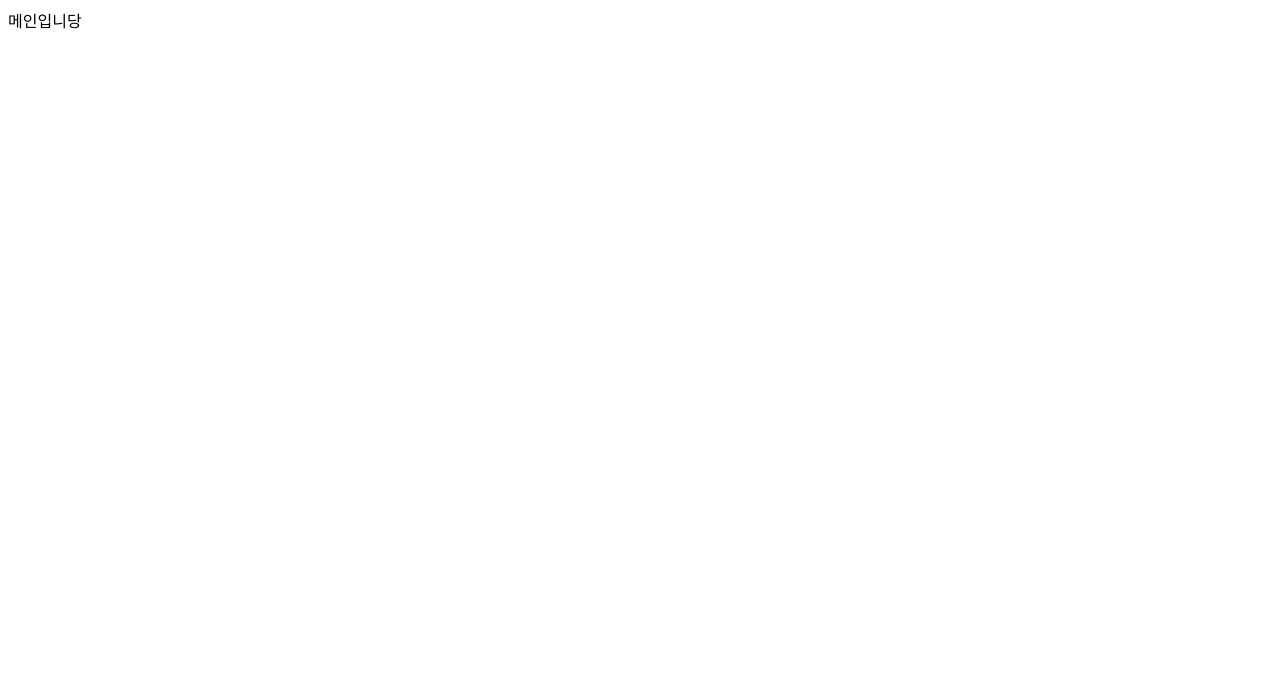
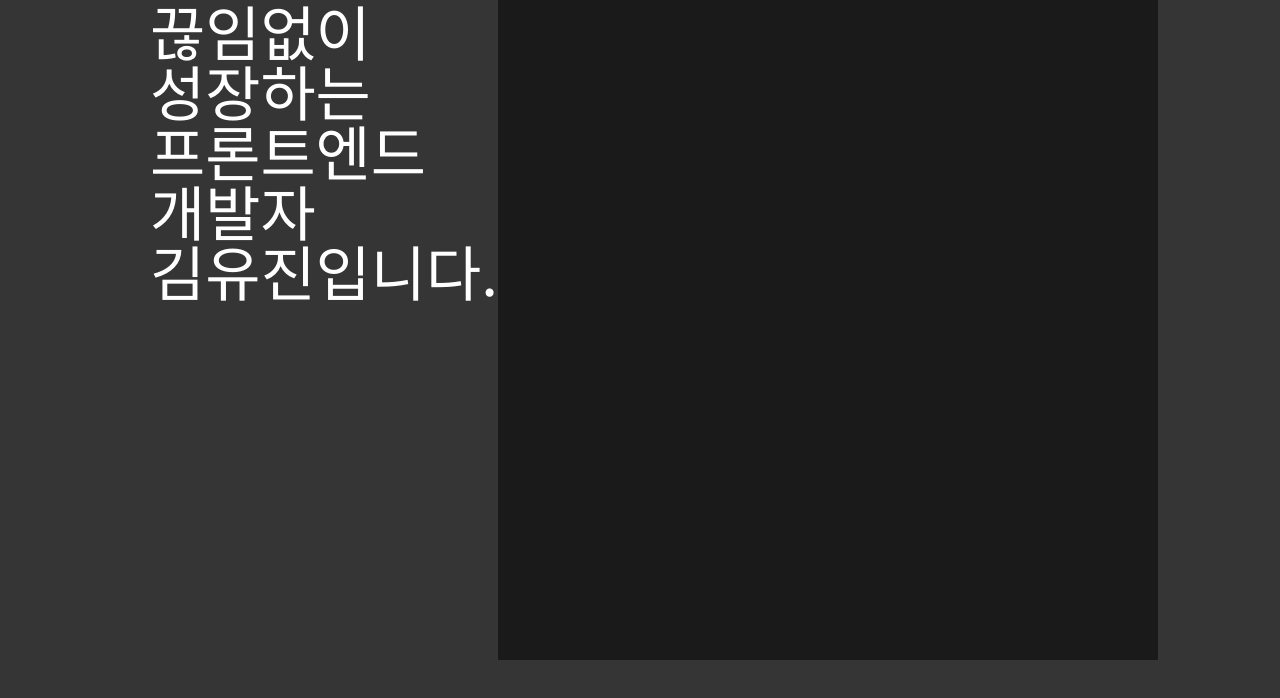
Before and after one commit to yujinkim11/portfolio, a React (Create React App) app: page / in a window 1280 px wide. Shown: the top 698 px of the page. Built offline with nearby package versions, Linux system fonts and the light colour scheme.

Commit message:
style, font setting

```diff
--- a/package.json
+++ b/package.json
@@ -9,6 +9,8 @@
     "react": "^18.2.0",
     "react-dom": "^18.2.0",
     "react-scripts": "5.0.1",
+    "styled-components": "^5.3.5",
+    "styled-reset": "^4.4.2",
     "web-vitals": "^2.1.4"
   },
   "scripts": {
--- a/public/index.html
+++ b/public/index.html
@@ -9,6 +9,7 @@
       name="description"
       content="Web site created using create-react-app"
     />
+    <link href="https://fonts.googleapis.com/css2?family=Noto+Sans+KR:wght@100;300;400;500;700;900&display=swap" rel="stylesheet">
     <link rel="apple-touch-icon" href="%PUBLIC_URL%/logo192.png" />
 
     <link rel="manifest" href="%PUBLIC_URL%/manifest.json" />
--- a/src/App.js
+++ b/src/App.js
@@ -1,7 +1,13 @@
+import { Globalstyle } from "./globalstyle";
 import { Main } from "./Main";
 
 function App() {
-  return <Main />;
+  return (
+    <>
+      <Globalstyle />
+      <Main />
+    </>
+  );
 }
 
 export default App;
--- a/src/Main.js
+++ b/src/Main.js
@@ -1,3 +1,42 @@
+import styled from "styled-components";
+import { mainStyle } from "./globalstyle";
+
+const MainWrap = styled.div`
+  padding: ${mainStyle.padding};
+  display: flex;
+  justify-content: space-between;
+`;
+const Left = styled.div`
+  width: 50%;
+  h3 {
+    font-size: 60px;
+  }
+`;
+
+const Title = styled.h3`
+  font-size: 60px;
+`;
+
+const Right = styled.div``;
+const Img = styled.div`
+  width: 660px;
+  height: 660px;
+  background-color: rgba(0, 0, 0, 0.5);
+`;
+
 export const Main = () => {
-  return <div>메인입니당</div>;
+  return (
+    <MainWrap>
+      <Left>
+        <Title>
+          <h3>끊임없이 성장하는</h3>
+          <h3>프론트엔드 개발자</h3>
+          <h3>김유진입니다.</h3>
+        </Title>
+      </Left>
+      <Right>
+        <Img></Img>
+      </Right>
+    </MainWrap>
+  );
 };
--- /dev/null
+++ b/src/globalstyle.js
@@ -0,0 +1,22 @@
+import { createGlobalStyle } from "styled-components";
+import reset from "styled-reset";
+
+export const mainStyle = {
+  padding: "0 150px",
+};
+
+export const Globalstyle = createGlobalStyle`
+    ${reset}
+
+    body{
+        background: #353535;
+        color: white;
+        font-family: 'Noto Sans KR', sans-serif;
+        box-sizing: border-box;
+        word-break: keep-all;
+    }
+    a{
+        text-decoration: none;
+        color: white;
+    }
+`;
```
Also changed, not shown: 1 other file (tests, documents, lock files or other folders).
